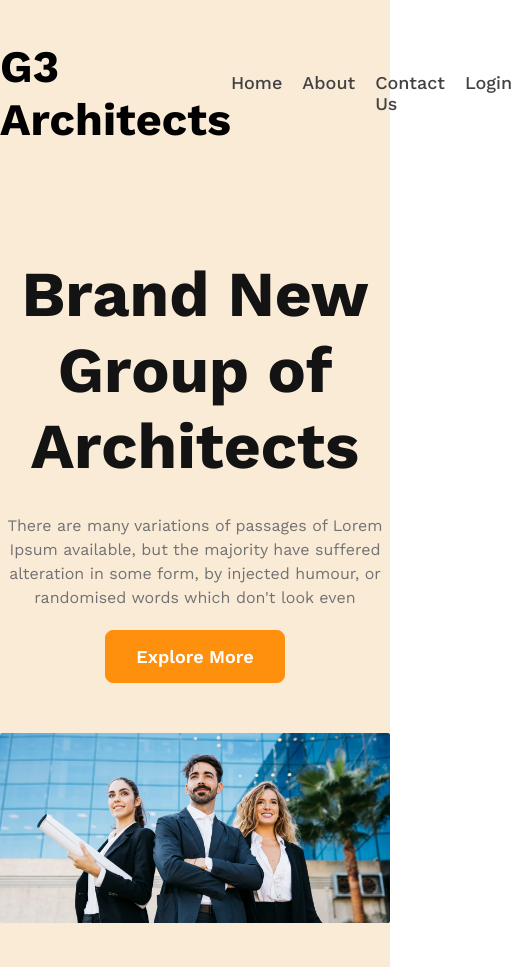
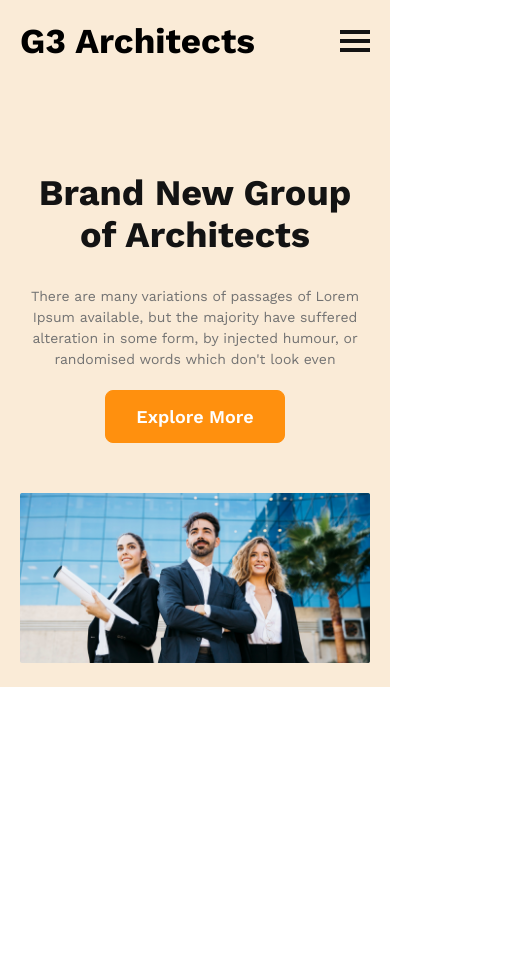
Before and after one commit to iamamolsarker/G3_practice, a plain HTML site: page index.html in a window 390 px wide. Shown: the whole page, 512 px wide, since content can reach past the window. After the commit the page ends 844 px from the top, so only its background shows below. Drawn offline with nearby package versions, Linux system fonts and the light colour scheme.

Commit message:
font responsive

```diff
--- a/index.html
+++ b/index.html
@@ -19,6 +19,11 @@
                     <li><a href="#">Contact Us</a></li>
                     <li><a href="#">Login</a></li>
                 </ul>
+                <div class="hamburger-container">
+                    <span></span>
+                    <span></span>
+                    <span></span>
+                </div>
             </div>
         </nav>
         <section id="hero-section">
--- a/style.css
+++ b/style.css
@@ -59,11 +59,11 @@ body{
 /* Header Style */
 header{
     background-color: antiquewhite;
-    padding: 40px 0;
+    padding: 40px 30px;
 }
 /* Nav Styles */
 .logo-container h3{
-    font-size: 4.5rem;
+    font-size: clamp(3.5rem, 2.5vw, 4.5rem);
 }
 ul li{
     list-style: none;
@@ -81,16 +81,62 @@ ul li a{
 }
 .hero-title{
     color: var(--font-Dark-01);
-    font-size: 6.4rem;
+    font-size: clamp(3.6rem, 3.5vw, 6.4rem);
     font-weight: 700;
     margin-bottom: 30px;
 }
 .hero-text{
     color: var(--font-Dartk-03);
-    font-size: 1.6rem;
+    font-size: clamp(1.4rem, 2vw, 1.8rem);
     line-height: 1.5;
     margin-bottom: 20px;
 }
 .hero-img-container .hero-img{
     width: 100%;
 }
+/* Tablet Responsiveness */
+@media screen and (min-width:768px) and (max-width:1024px){
+    html{
+        /* font-size: 55%; */
+    }
+    header{
+        padding: 20px;
+    }
+    .menu-container ul{
+        display: none;
+    }
+    .hamburger-container{
+        display: flex;
+        flex-direction: column;
+        gap: 5px;
+    }
+    .hamburger-container span{
+        width: 30px;
+        height: 4px;
+        background-color: #131313;
+        display: inline-block;
+    }
+}
+/* Mobile Responsiveness */
+@media screen and (max-width:767px){
+    html{
+        /* font-size: 50%; */
+    }
+    header{
+        padding: 20px;
+    }
+    .menu-container ul{
+        display: none;
+    }
+    .hamburger-container{
+        display: flex;
+        flex-direction: column;
+        gap: 5px;
+    }
+    .hamburger-container span{
+        width: 30px;
+        height: 4px;
+        background-color: #131313;
+        display: inline-block;
+    }
+}
```
